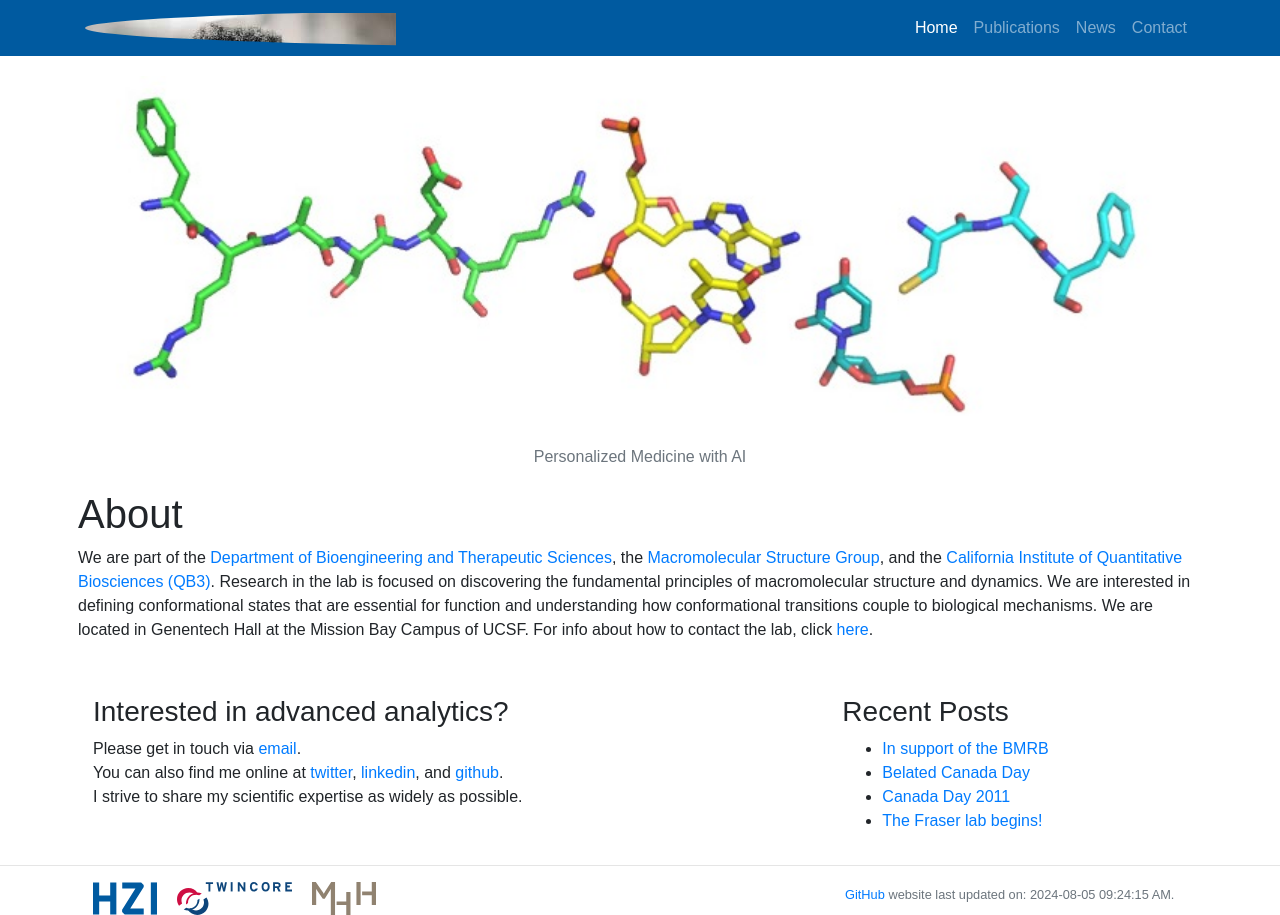
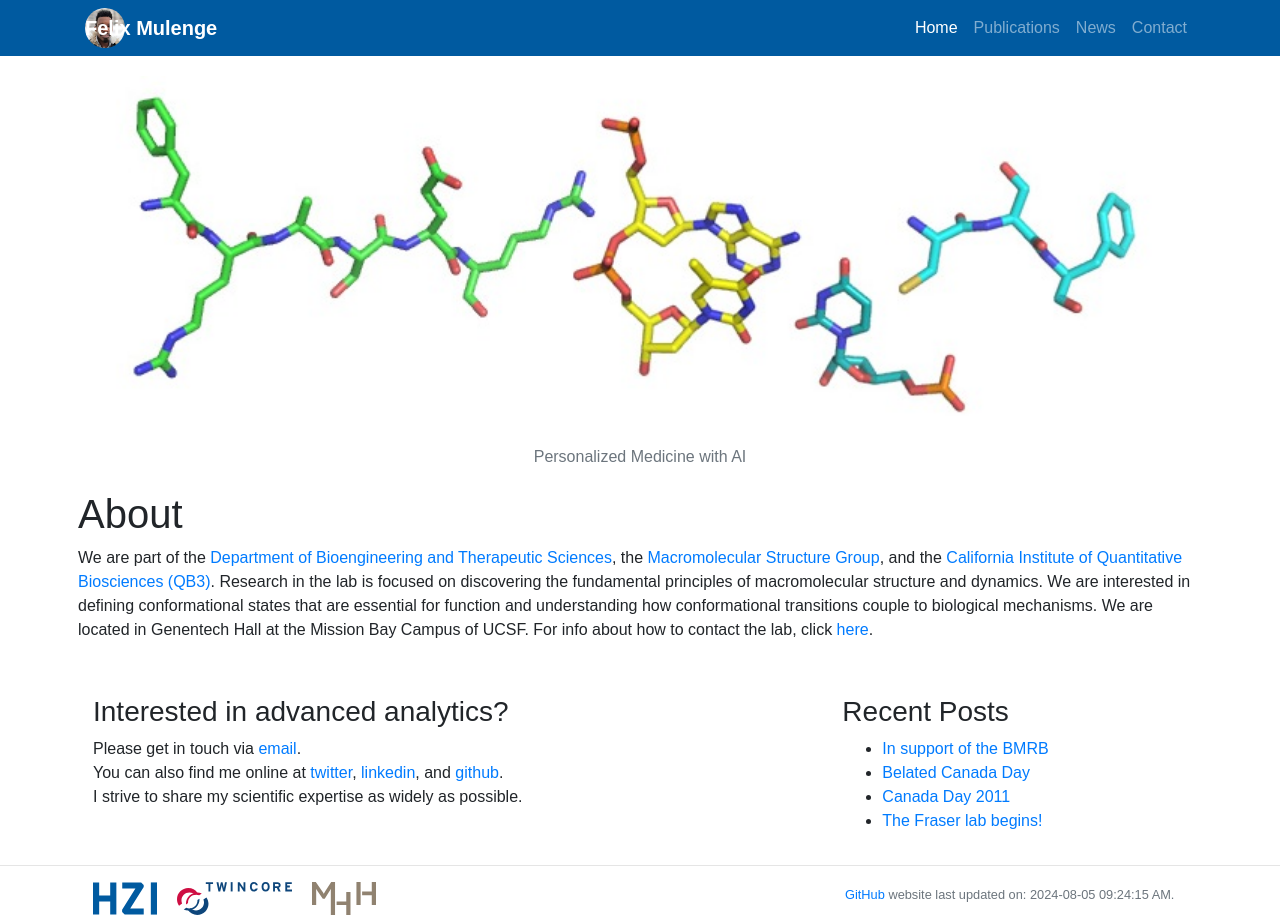
Before and after one commit to fmulenge/fmulenge.github.io, a Jekyll site: the page built from index.md, in a window 1280 px wide. Built offline with Jekyll 4.4.1, drawn with Linux system fonts in a browser that asks for light colours.

Commit message:
Update header.html

```diff
--- a/_includes/header.html
+++ b/_includes/header.html
@@ -24,10 +24,8 @@
     <!-- Static navbar -->
     <nav class="navbar navbar-expand-lg navbar-dark" style="background-color: #005AA0">
       <div class="container">
-        <div class="navbar-brand avatar">
-          <a href="#"><img src="/static/img/logo/host_logo.jpg" style="margin-right:10px" alt=""></a>
-          <a href="/">{{site.name}}</a>
-        </div>
+          <a href="#"><img class="avatar" src="/static/img/logo/host_logo.jpg" style="margin-right:10px" alt=""></a>
+          <a class ="navbar-brand" style="font-weight:bold" href="/">{{site.name}}</a>
         <button type="button" class="navbar-toggler" data-toggle="collapse" data-target="#navbarContent" aria-controls="navbarContent" aria-expanded="false" aria-label="Toggle navigation">
           <span class="navbar-toggler-icon"></span>
         </button>
```
